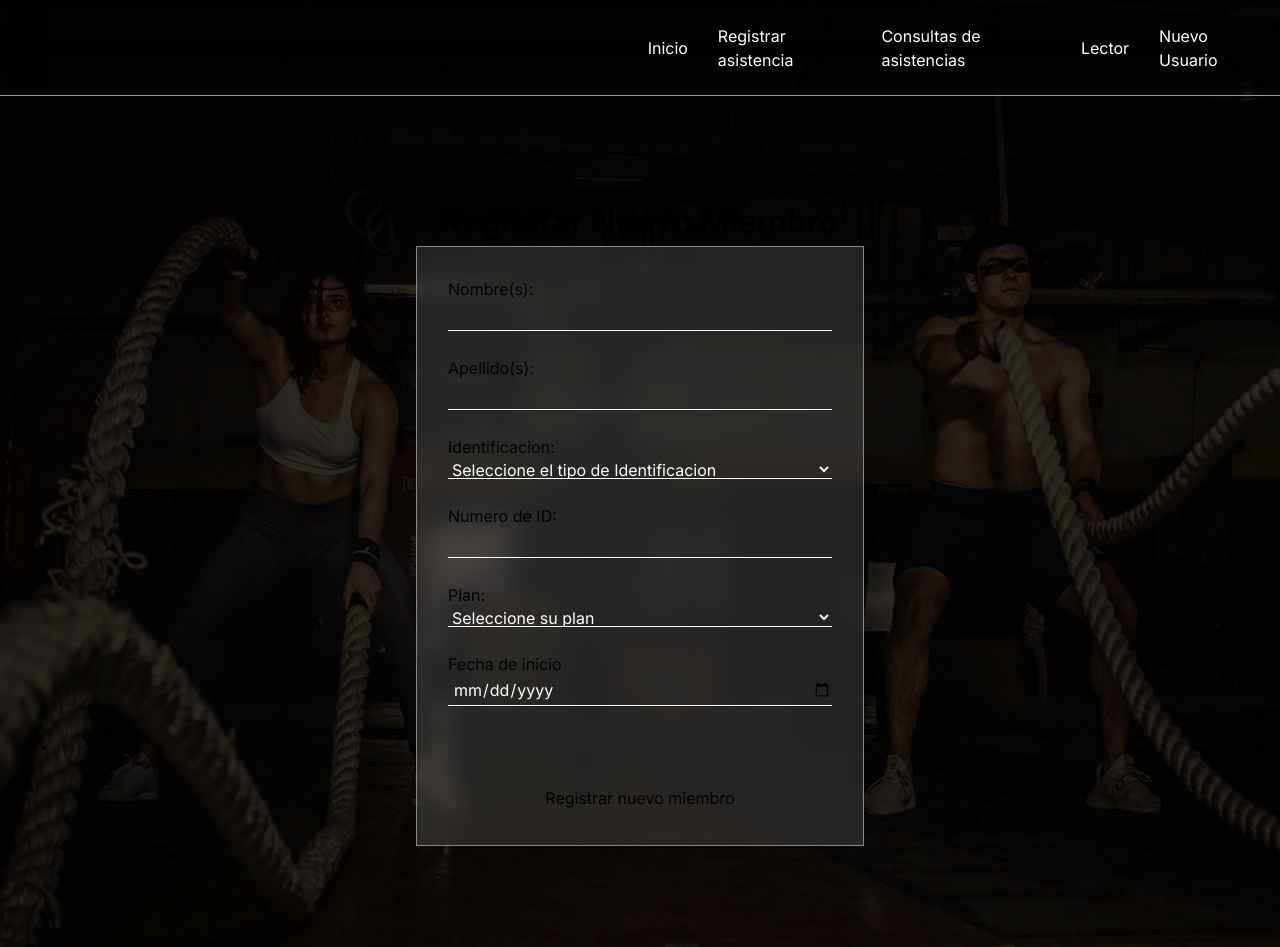
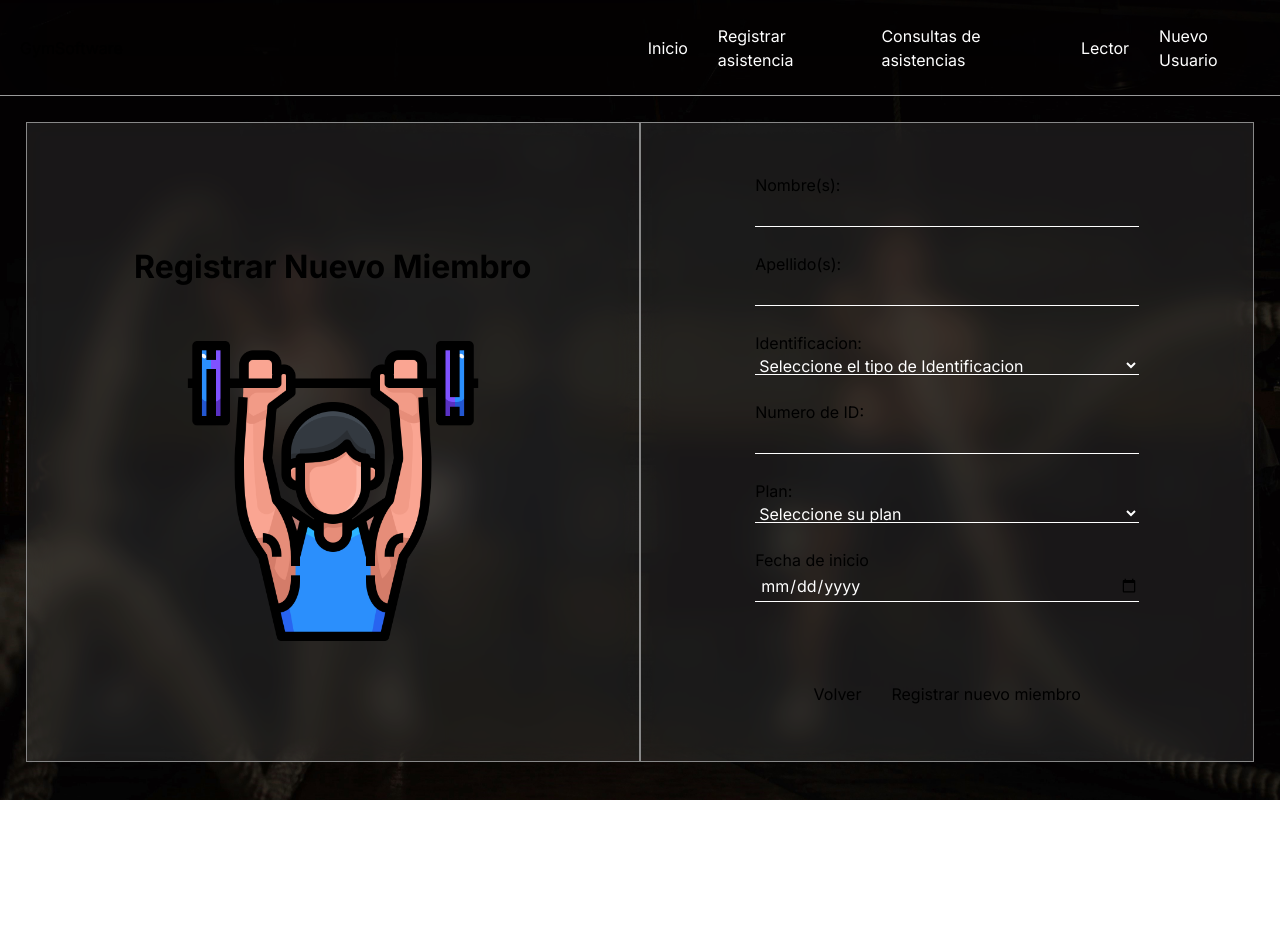
Before and after one commit to SergioRon2/gym-frontend, a Next.js app: page /nuevo in a window 1280 px wide. After the commit the page ends 800 px from the top, so only its background shows below. Built offline with nearby package versions, Linux system fonts and the light colour scheme.

Commit message:
20/11/2023

```diff
--- a/app/nuevo/page.tsx
+++ b/app/nuevo/page.tsx
@@ -2,6 +2,8 @@
 import { apiRestPost } from '@/services/services';
 import { useState } from 'react';
 import NuevoStyle from 'styles/nuevo.module.css';
+import Image from 'next/image'
+import swal from 'sweetalert'
 
 export default function MiembroNuevo() {
     const [formData, setFormData] = useState({
@@ -23,29 +25,60 @@ export default function MiembroNuevo() {
 
     const handleSubmit = async (e:any) => {
       e.preventDefault();
+
+      const confirmarRegistro = await swal({
+        title: '¿Estás seguro?',
+        text: 'Esta acción no se puede deshacer',
+        icon: 'warning',
+        buttons: ['Cancelar', 'Aceptar'],
+        dangerMode: false,
+      });
+
+      if (confirmarRegistro){
         try {
           const response = await apiRestPost('/nuevo_usuario/', formData);
           console.log(response)
           if (response.success) {
-          // Aquí manejas el caso de éxito
+            // En caso de éxito, muestra el SweetAlert
+            swal({
+                title: '¡Éxito!',
+                text: 'Usuario creado correctamente.',
+                icon: 'success',
+            }).then(() => {
+                window.location.href = '/usuarios'
+            });
           } else {
-          // Aquí manejas el caso de error
+              // En caso de error, muestra el SweetAlert con el mensaje de error
+              swal({
+                  title: 'Error',
+                  text: 'Error al registrar nuevo miembro. Verifica los campos e inténtalo de nuevo.',
+                  icon: 'error',
+              });
               console.log('Error al registrar nuevo miembro:', response.errors)
-          // Puedes mostrar mensajes de error específicos para cada campo si lo deseas
-        // Aquí puedes manejar la respuesta, redireccionar, mostrar mensajes, etc.
           }
         } catch (error) {
             console.error('Error al registrar nuevo miembro:', error);
-        console.log(error)
+            // Muestra SweetAlert para indicar un error inesperado
+            swal({
+                title: 'Error',
+                text: 'Error inesperado al intentar registrar el nuevo miembro. Inténtalo de nuevo más tarde.',
+                icon: 'error',
+            });
+        }
+      } else{
+        swal('Cancelado', 'El registro ha sido cancelada', 'info');
       }
 
       console.log(formData)
-    };
+    }
 
     return (
       <div className={NuevoStyle.general}>
-        <div className={NuevoStyle.container}>
+        <div className={NuevoStyle.container1}>
           <h1 className={NuevoStyle.title}>Registrar Nuevo Miembro</h1>
+          <Image src='/banner-nuevo-usuario.png' width={300} height={300} alt="banner-nuevo-usuario.png" />
+        </div>
+        <div className={NuevoStyle.container2}>
           <form onSubmit={handleSubmit} className={NuevoStyle.formulario}>
             <div className={NuevoStyle.inputs}>
               <label htmlFor="nombre">Nombre(s):</label>
@@ -88,9 +121,12 @@ export default function MiembroNuevo() {
               <label htmlFor="fechaInicio">Fecha de inicio</label>
               <input type="date" name="fechaInicio" value={formData.fechaInicio} onChange={handleChange} required/>
             </div>
+            <div className={NuevoStyle.buttons}>
+              <a className={NuevoStyle.volver} href="/usuarios">Volver</a>
               <button type="submit" className={NuevoStyle.registrarNuevo}>
                 Registrar nuevo miembro
               </button>
+            </div>
           </form>
         </div>
       </div>
--- a/styles/nuevo.module.css
+++ b/styles/nuevo.module.css
@@ -2,15 +2,17 @@
     display: flex;
     justify-content: center;
 }
-.container{
-    height: 100vh;
+.container1, .container2{
+    height: 80vh;
     width: 100vw;
-
+    background-color: #aaa2;
     display: flex;
     flex-direction: column;
     justify-content: center;
     align-items: center;
-
+    border: 1px solid #888;
+    backdrop-filter: blur(15px);
+    gap: 50px;
 }
 
 .title{
@@ -19,8 +21,7 @@
 }
 
 .formulario{
-    border: 1px solid #888;
-    width: 35vw;
+    width: auto;
     height: auto;
     display: flex;
     flex-direction: column;
@@ -28,8 +29,6 @@
     align-items: center;
     padding: 30px;
     gap: 25px;
-    background-color: #aaa3;
-    backdrop-filter: blur(10px);
 }
 
 .inputs{
@@ -64,14 +63,22 @@
     color: black;
 }
 
-.registrarNuevo{
+.registrarNuevo, .volver{
     padding: 5px;
     margin-top: 50px;
     transition: all .2s ease;
     outline: 1px solid transparent;
 }
-.registrarNuevo:hover{
+.registrarNuevo:hover,
+ .volver:hover{
     outline: 1px solid #ddd;
+}
+
+
+.buttons{
+    display: flex;
+    flex-direction: row;
+    gap: 20px;
 }
 
 @media (max-width: 768px) {
```
Also changed, not shown: public/banner-nuevo-usuario.png (added). Lines whose indentation alone changed are shown as unchanged.
